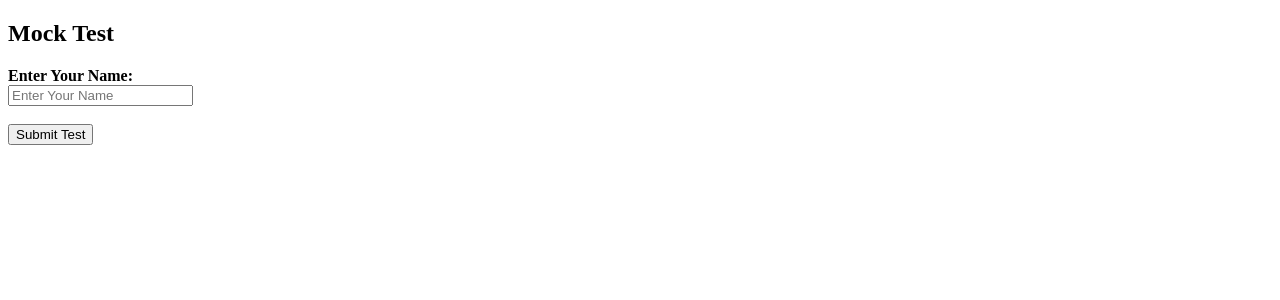
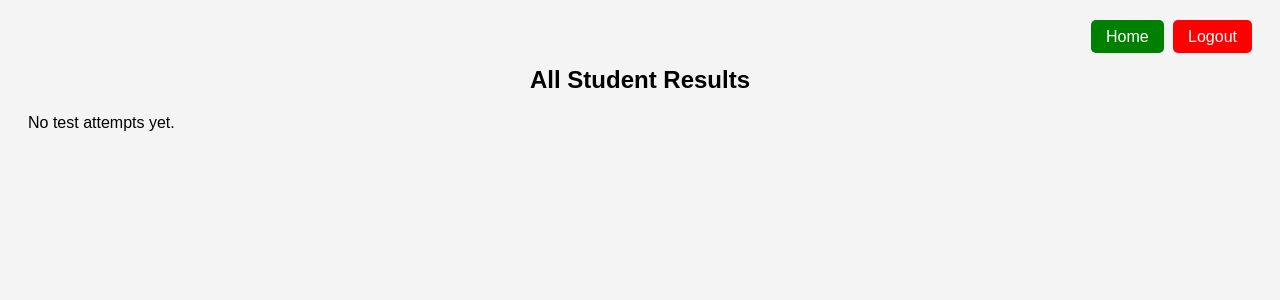
Before and after one commit to rejin425/mocktest-1, a Flask app: template templates/admin_results.html in a window 1280 px wide. Shown: the top 300 px of the page. Run offline with Flask 3, Linux system fonts and the light colour scheme; the template is opened without the code that fills it, so the values that code supplies are empty.

Commit message:
Update admin_results.html

```diff
--- a/templates/admin_results.html
+++ b/templates/admin_results.html
@@ -1,40 +1,92 @@
 <!DOCTYPE html>
 <html>
 <head>
-    <title>Mock Test</title>
+    <title>Admin - Student Results</title>
+    <style>
+        body {
+            font-family: Arial, sans-serif;
+            background-color: #f4f4f4;
+            padding: 20px;
+        }
+
+        h2 {
+            text-align: center;
+        }
+
+        table {
+            width: 100%;
+            border-collapse: collapse;
+            background: white;
+            margin-top: 20px;
+        }
+
+        th, td {
+            padding: 10px;
+            text-align: center;
+        }
+
+        th {
+            background-color: #007bff;
+            color: white;
+        }
+
+        tr:nth-child(even) {
+            background-color: #f2f2f2;
+        }
+
+        .top-bar {
+            text-align: right;
+            margin-bottom: 10px;
+        }
+
+        .btn {
+            padding: 8px 15px;
+            text-decoration: none;
+            color: white;
+            border-radius: 5px;
+            margin-left: 5px;
+        }
+
+        .home-btn {
+            background-color: green;
+        }
+
+        .logout-btn {
+            background-color: red;
+        }
+    </style>
 </head>
 <body>
 
-<h2>Mock Test</h2>
+<div class="top-bar">
+    <a href="/" class="btn home-btn">Home</a>
+    <a href="/logout" class="btn logout-btn">Logout</a>
+</div>
 
-<form method="POST" action="/submit/{{ test_id }}">
+<h2>All Student Results</h2>
 
-    <!-- Student Name -->
-    <label><b>Enter Your Name:</b></label><br>
-    <input type="text" name="student_name" placeholder="Enter Your Name" required>
-    <br><br>
+{% if data %}
+    <p><b>Total Attempts:</b> {{ data|length }}</p>
 
-    {% for q in questions %}
-        <div style="margin-bottom:20px;">
-            <p><b>{{ loop.index }}. {{ q[2] }}</b></p>
+    <table border="1">
+        <tr>
+            <th>Test Name</th>
+            <th>Student Name</th>
+            <th>Score</th>
+        </tr>
 
-            <input type="radio" name="{{ q[0] }}" value="{{ q[3] }}" required>
-            A) {{ q[3] }}<br>
+        {% for row in data %}
+        <tr>
+            <td>{{ row[0] }}</td>
+            <td>{{ row[1] }}</td>
+            <td>{{ row[2] }} / {{ row[3] }}</td>
+        </tr>
+        {% endfor %}
+    </table>
 
-            <input type="radio" name="{{ q[0] }}" value="{{ q[4] }}">
-            B) {{ q[4] }}<br>
-
-            <input type="radio" name="{{ q[0] }}" value="{{ q[5] }}">
-            C) {{ q[5] }}<br>
-
-            <input type="radio" name="{{ q[0] }}" value="{{ q[6] }}">
-            D) {{ q[6] }}<br>
-        </div>
-    {% endfor %}
-
-    <button type="submit">Submit Test</button>
-
-</form>
+{% else %}
+    <p>No test attempts yet.</p>
+{% endif %}
 
 </body>
 </html>
```
